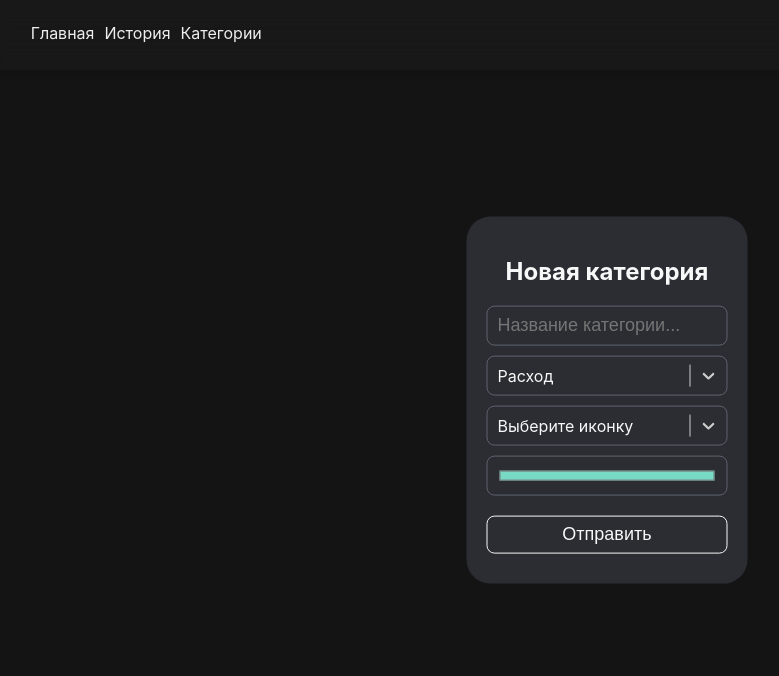
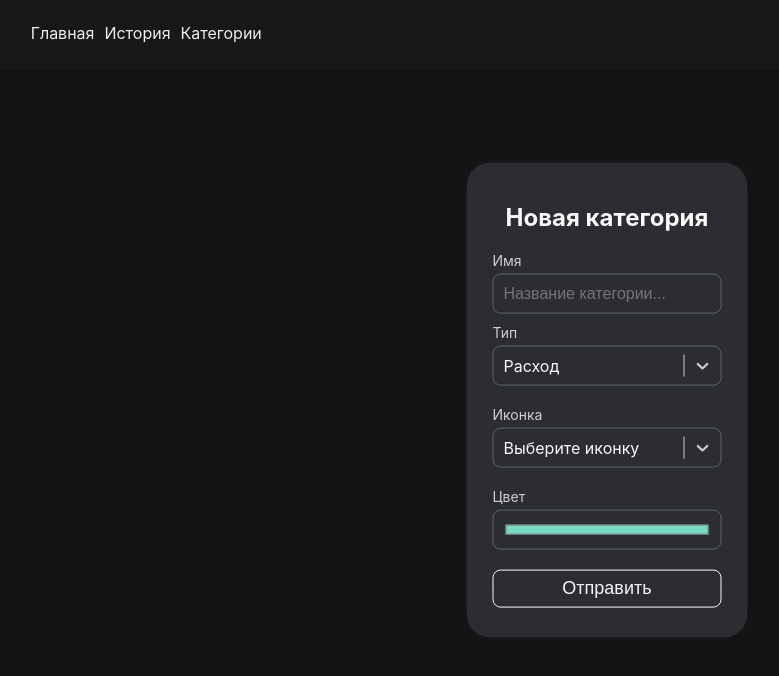
Before and after one commit to progeat/diploma-frontend-1, a React (Vite) app in the folder frontend/: page /category in a window 1280 px wide. Shown: the top 676 px of the page, without its empty margins (33-812 px from the left). Built offline with nearby package versions, Linux system fonts and the light colour scheme; no server answers; sample sign-in values are in the browser's storage; a web font is replaced by a local one.

Commit message:
Добавлен Label к инпутам и селекторам

```diff
--- a/frontend/src/components/common/input/input.jsx
+++ b/frontend/src/components/common/input/input.jsx
@@ -1,16 +1,30 @@
 import { forwardRef } from 'react';
 import styled from 'styled-components';
 
-const InputContainer = forwardRef(({ className, margin, width, ...props }, ref) => {
-	return <input className={className} {...props} ref={ref} />;
-});
+const Label = styled.label`
+	display: block;
+	margin-bottom: 5px;
+	font-size: 14px;
+	color: #cfcfcf;
+`;
+
+const InputContainer = forwardRef(
+	({ className, label, margin, width, ...props }, ref) => {
+		return (
+			<>
+				{label && <Label>{label}</Label>}
+				<input className={className} {...props} ref={ref} />
+			</>
+		);
+	},
+);
 
 export const Input = styled(InputContainer)`
 	height: 40px;
 	margin: ${({ margin = '0 0 10px' }) => margin};
 	width: ${({ width = '100%' }) => width};
 	padding: 10px;
-	font-size: 18px;
+	font-size: 16px;
 	border: 1px solid #000;
 	color: #f8f8f9;
 	background-color: #2b2d32;
--- a/frontend/src/components/form/select-form/select-form.jsx
+++ b/frontend/src/components/form/select-form/select-form.jsx
@@ -2,21 +2,31 @@ import { Controller } from 'react-hook-form';
 import Select from 'react-select';
 import styled from 'styled-components';
 
-const SelectFormContainer = ({ className, name, control, options, ...props }) => {
+const Label = styled.label`
+	display: block;
+	margin-bottom: 5px;
+	font-size: 14px;
+	color: #cfcfcf;
+`;
+
+const SelectFormContainer = ({ className, label, name, control, options, ...props }) => {
 	return (
+		<div className={className}>
+			{label && <Label>{label}</Label>}
 			<Controller
 				name={name}
 				control={control}
 				render={({ field }) => (
 					<Select
 						{...field}
-					className={className}
+						className="select"
 						classNamePrefix="select"
 						options={options}
 						{...props}
 					/>
 				)}
 			/>
+		</div>
 	);
 };
 
@@ -60,8 +70,17 @@ export const SelectForm = styled(SelectFormContainer)`
 		background-color: #f8f8f9;
 	}
 
+	& .select__option:hover i,
+	.select__option--is-focused i {
+		color: #2b2d32;
+	}
+
 	& .select__option--is-selected {
 		color: #4d525f;
 		background-color: rgb(179, 179, 179);
 	}
+
+	& .select__option--is-selected i {
+		color: #2b2d32;
+	}
 `;
--- a/frontend/src/pages/account/components/account-form/account-form.jsx
+++ b/frontend/src/pages/account/components/account-form/account-form.jsx
@@ -85,8 +85,9 @@ const AccountFormContainer = ({ className, accounts }) => {
 	return (
 		<form className={className} onSubmit={handleSubmit(onSubmit)}>
 			<Input
+				label="Имя"
 				type="text"
-				placeholder="Название счёта..."
+				placeholder="Имя счёта..."
 				{...register('name', {
 					onChange: () => {
 						setServerError(null);
@@ -95,12 +96,14 @@ const AccountFormContainer = ({ className, accounts }) => {
 				})}
 			/>
 			<SelectForm
+				label="Тип"
 				name="type"
 				control={control}
 				options={accountTypeOptions}
 				placeholder="Выберите тип счёта"
 			/>
 			<Input
+				label="Баланс"
 				type="number"
 				placeholder="Баланс..."
 				{...register('balance', {
@@ -139,16 +142,12 @@ export const AccountForm = styled(AccountFormContainer)`
 		color: #f8f8f9;
 	}
 
-	& input:not(:first-child) {
-		margin-bottom: 20px;
-	}
-
 	& input:hover {
 		outline: 2px solid #f8f8f9;
 	}
 
 	& .button-submit {
-		margin-bottom: 10px;
+		margin: 10px 0;
 		height: 38px;
 		border: 1px solid #f8f8f9;
 		border-radius: 8px;
--- a/frontend/src/pages/authorization/authorization.jsx
+++ b/frontend/src/pages/authorization/authorization.jsx
@@ -71,6 +71,7 @@ const AuthorizationContainer = ({ className }) => {
 				<h2>Авторизация</h2>
 				<form onSubmit={handleSubmit(onSubmit)}>
 					<Input
+						label="Логин"
 						type="text"
 						placeholder="Логин..."
 						{...register('login', {
@@ -78,6 +79,7 @@ const AuthorizationContainer = ({ className }) => {
 						})}
 					/>
 					<Input
+						label="Пароль"
 						type="password"
 						placeholder="Пароль..."
 						{...register('password', {
@@ -135,7 +137,7 @@ export const Authorization = styled(AuthorizationContainer)`
 	}
 
 	& .button-submit {
-		margin-bottom: 10px;
+		margin: 10px 0;
 		height: 38px;
 		border: 1px solid #f8f8f9;
 		border-radius: 8px;
--- a/frontend/src/pages/category/components/category-form/category-form.jsx
+++ b/frontend/src/pages/category/components/category-form/category-form.jsx
@@ -30,6 +30,22 @@ const iconsOptions = [
 	{ value: 'fa fa-plane', label: 'Путешествия' },
 	{ value: 'fa fa-handshake-o', label: 'Подработка' },
 ];
+
+const FormatOptionLabel = ({ value, label }) => {
+	return (
+		<article className="icon-option">
+			<Icon
+				color="#fff"
+				inactive="true"
+				id={value}
+				size="18px"
+				margin="0 10px 0 0"
+				onClick={() => {}}
+			/>
+			<div>{label}</div>
+		</article>
+	);
+};
 
 const CategoryFormContainer = ({ className, categories }) => {
 	const [serverError, setServerError] = useState(null);
@@ -98,6 +114,7 @@ const CategoryFormContainer = ({ className, categories }) => {
 	return (
 		<form className={className} onSubmit={handleSubmit(onSubmit)}>
 			<Input
+				label="Имя"
 				type="text"
 				placeholder="Название категории..."
 				{...register('name', {
@@ -109,18 +126,22 @@ const CategoryFormContainer = ({ className, categories }) => {
 			/>
 			{/* TODO подумать о реализации табом */}
 			<SelectForm
+				label="Тип"
 				name="type"
 				control={control}
 				options={categoryTypeOptions}
 				placeholder="Выберите тип категории"
 			/>
 			<SelectForm
+				label="Иконка"
 				name="icon"
 				control={control}
 				options={iconsOptions}
+				formatOptionLabel={FormatOptionLabel}
 				placeholder="Выберите иконку"
 			/>
 			<Input
+				label="Цвет"
 				type="color"
 				placeholder="Выберите цвет..."
 				{...register('color', {
@@ -152,10 +173,6 @@ export const CategoryForm = styled(CategoryFormContainer)`
 	display: flex;
 	flex-direction: column;
 
-	& input {
-		margin-bottom: 10px;
-	}
-
 	& .select {
 		margin-bottom: 10px;
 		width: 100%;
@@ -172,10 +189,6 @@ export const CategoryForm = styled(CategoryFormContainer)`
 		color: #f8f8f9;
 	}
 
-	& input:not(:first-child) {
-		margin-bottom: 20px;
-	}
-
 	& input:hover {
 		outline: 2px solid #f8f8f9;
 	}
@@ -186,7 +199,7 @@ export const CategoryForm = styled(CategoryFormContainer)`
 	}
 
 	& .button-submit {
-		margin-bottom: 10px;
+		margin: 10px 0;
 		height: 38px;
 		border: 1px solid #f8f8f9;
 		border-radius: 8px;
--- a/frontend/src/pages/personal/components/personal-form/personal-form.jsx
+++ b/frontend/src/pages/personal/components/personal-form/personal-form.jsx
@@ -103,6 +103,7 @@ const PersonalFormContainer = ({ className }) => {
 			<h2>Изменить данные</h2>
 			<form onSubmit={handleSubmit(onSubmit)}>
 				<Input
+					label="Логин"
 					type="text"
 					placeholder="Логин..."
 					{...register('login', {
@@ -113,6 +114,7 @@ const PersonalFormContainer = ({ className }) => {
 					})}
 				/>
 				<Input
+					label="Почта"
 					type="text"
 					placeholder="Почта..."
 					{...register('email', {
@@ -123,6 +125,7 @@ const PersonalFormContainer = ({ className }) => {
 					})}
 				/>
 				<Input
+					label="Телефон"
 					type="tel"
 					placeholder="Телефон..."
 					{...register('phone', {
@@ -133,6 +136,7 @@ const PersonalFormContainer = ({ className }) => {
 					})}
 				/>
 				<Input
+					label="Новый пароль"
 					type="password"
 					placeholder="Новый пароль..."
 					{...register('newPassword', {
@@ -143,6 +147,7 @@ const PersonalFormContainer = ({ className }) => {
 					})}
 				/>
 				<Input
+					label="Старый пароль"
 					type="password"
 					placeholder="Введите старый пароль..."
 					{...register('oldPassword', {
@@ -194,17 +199,12 @@ export const PersonalForm = styled(PersonalFormContainer)`
 		color: #f8f8f9;
 	}
 
-	// TODO разобраться почему не работает last-child
-	& form input:last-child {
-		margin-bottom: 20px;
-	}
-
 	& form input:hover {
 		outline: 2px solid #f8f8f9;
 	}
 
 	& .button-submit {
-		margin-bottom: 10px;
+		margin: 10px 0;
 		height: 38px;
 		border: 1px solid #f8f8f9;
 		border-radius: 8px;
--- a/frontend/src/pages/registration/registration.jsx
+++ b/frontend/src/pages/registration/registration.jsx
@@ -72,6 +72,7 @@ const RegistrationContainer = ({ className }) => {
 				<h2>Регистрация</h2>
 				<form onSubmit={handleSubmit(onSubmit)} className="form">
 					<Input
+						label="Логин"
 						type="text"
 						placeholder="Логин..."
 						{...register('login', {
@@ -79,6 +80,7 @@ const RegistrationContainer = ({ className }) => {
 						})}
 					/>
 					<Input
+						label="Пароль"
 						type="password"
 						placeholder="Пароль..."
 						{...register('password', {
@@ -86,6 +88,7 @@ const RegistrationContainer = ({ className }) => {
 						})}
 					/>
 					<Input
+						label="Повтор пароля"
 						type="password"
 						placeholder="Повтор пароля..."
 						{...register('passcheck', {
@@ -139,7 +142,7 @@ export const Registration = styled(RegistrationContainer)`
 	}
 
 	& .button-submit {
-		margin-bottom: 10px;
+		margin: 10px 0;
 		height: 38px;
 		border: 1px solid #f8f8f9;
 		border-radius: 8px;
--- a/frontend/src/pages/transaction/components/transaction-form/transaction-form.jsx
+++ b/frontend/src/pages/transaction/components/transaction-form/transaction-form.jsx
@@ -108,6 +108,7 @@ const TransactionFormContainer = ({
 	return (
 		<form className={className} onSubmit={handleSubmit(onSubmit)}>
 			<Input
+				label="Сумма"
 				type="number"
 				placeholder="Сумма операции..."
 				{...register('amount', {
@@ -119,6 +120,7 @@ const TransactionFormContainer = ({
 			/>
 			<div className="select-wrapper">
 				<SelectForm
+					label="Категория"
 					name="categorySelected"
 					control={control}
 					options={categoriesOptions}
@@ -128,13 +130,14 @@ const TransactionFormContainer = ({
 				<Icon
 					className="icon-plus"
 					id="fa-plus-circle"
-					style={{ position: 'absolute', right: '-27px', top: '5px' }}
+					style={{ position: 'absolute', right: '-27px', top: '27px' }}
 					margin="0"
 					onClick={() => navigate('/category')}
 				/>
 			</div>
 			<div className="select-wrapper">
 				<SelectForm
+					label="Счёт"
 					name="accountSelected"
 					control={control}
 					options={accountsOptions}
@@ -144,12 +147,13 @@ const TransactionFormContainer = ({
 				<Icon
 					className="icon-plus"
 					id="fa-plus-circle"
-					style={{ position: 'absolute', right: '-27px', top: '5px' }}
+					style={{ position: 'absolute', right: '-27px', top: '27px' }}
 					margin="0"
 					onClick={() => navigate('/account')}
 				/>
 			</div>
 			<Input
+				label="Комментарий"
 				type="text"
 				placeholder="Комментарий..."
 				{...register('comment', {
@@ -189,10 +193,6 @@ export const TransactionForm = styled(TransactionFormContainer)`
 		color: #f8f8f9;
 	}
 
-	& input:not(:first-child) {
-		margin-bottom: 20px;
-	}
-
 	& input:hover {
 		outline: 2px solid #f8f8f9;
 	}
@@ -205,7 +205,7 @@ export const TransactionForm = styled(TransactionFormContainer)`
 	}
 
 	& .button-submit {
-		margin-bottom: 10px;
+		margin: 10px 0;
 		height: 38px;
 		border: 1px solid #f8f8f9;
 		border-radius: 8px;
```
Lines whose indentation alone changed are shown as unchanged.
